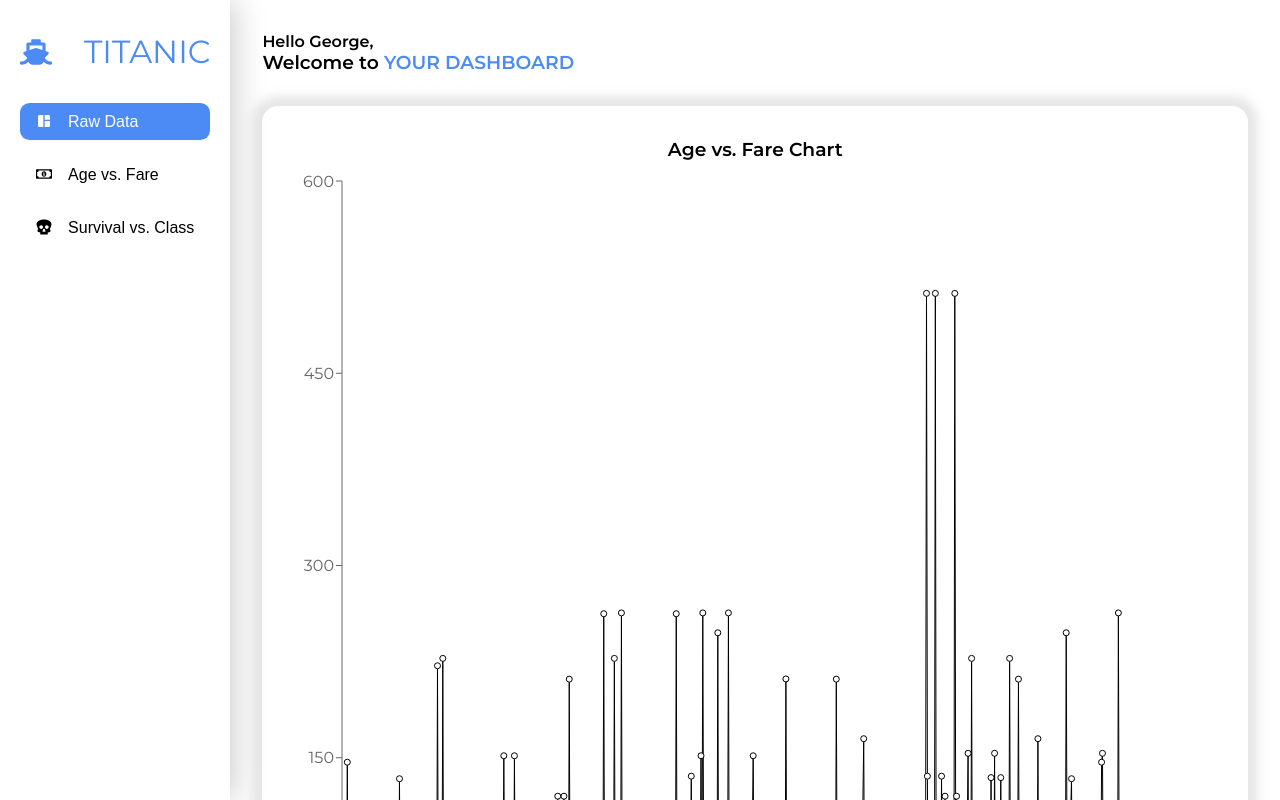
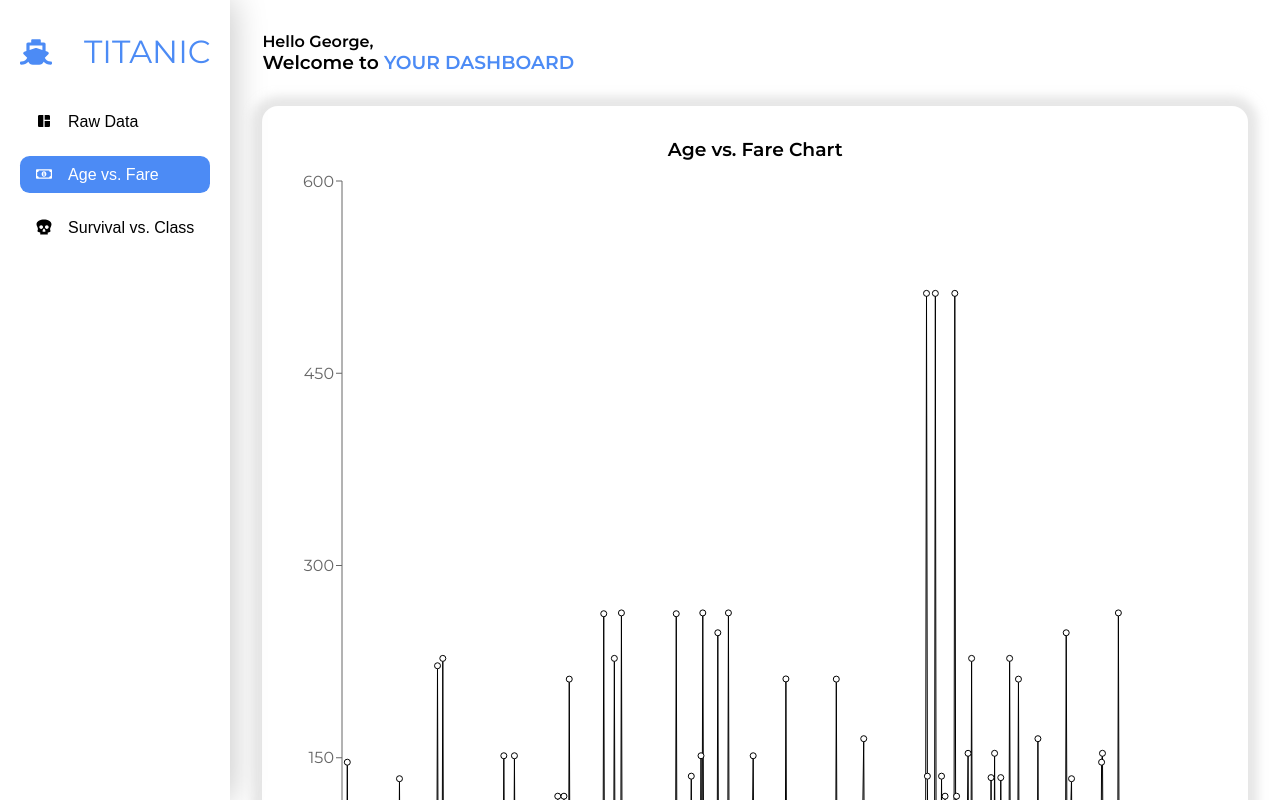
Before and after one commit to nazchini/data-dashboard, a React (Create React App) app: page / in a window 1280 px wide. Shown: the top 800 px of the page. Built offline with nearby package versions, Linux system fonts and the light colour scheme.

Commit message:
Set up Context to manage state across components

```diff
--- a/src/components/Dashboard.jsx
+++ b/src/components/Dashboard.jsx
@@ -1,8 +1,9 @@
-import React, { useEffect } from "react";
+import React, { useEffect, useContext } from "react";
 import styled from "styled-components";
 import Navbar from "./Navbar";
 import Linechart from "./LineChart";
 import Barchart from "./BarChart";
+import ChartsContext from "../store/charts-context";
 import scrollreveal from "scrollreveal";
 
 export default function Dashboard() {
@@ -24,13 +25,15 @@ export default function Dashboard() {
     );
   }, []);
 
+  const chartsCtx = useContext(ChartsContext);
+
   return (
     <>
       <Section>
         <Navbar />
         <div className="flex">
-          <Linechart />
-          <Barchart />
+          {chartsCtx.currentChart === "line" && <Linechart />}
+          {chartsCtx.currentChart === "bar" && <Barchart />}
         </div>
       </Section>
     </>
--- a/src/components/Sidebar.jsx
+++ b/src/components/Sidebar.jsx
@@ -1,5 +1,6 @@
-import React, { useState, useEffect } from "react";
+import React, { useState, useEffect, useContext } from "react";
 import styled from "styled-components";
+import ChartsContext from "../store/charts-context";
 import { MdSpaceDashboard } from "react-icons/md";
 import { FaShip } from "react-icons/fa";
 import { FaRegMoneyBillAlt } from "react-icons/fa";
@@ -9,7 +10,7 @@ import { VscChromeClose } from "react-icons/vsc";
 import scrollreveal from "scrollreveal";
 
 export default function Sidebar() {
-  const [currentLink, setCurrentLink] = useState(1);
+  const chartsCtx = useContext(ChartsContext);
   const [navbarState, setNavbarState] = useState(false);
 
   const html = document.querySelector("html");
@@ -26,9 +27,9 @@ export default function Sidebar() {
     sr.reveal(
       `
           .brand,
-          .links>ul>li:nth-of-type(1),
-          .links>ul>li:nth-of-type(2),
-          .links>ul>li:nth-of-type(3),
+          .charts>ul>li:nth-of-type(1),
+          .charts>ul>li:nth-of-type(2),
+          .charts>ul>li:nth-of-type(3),
       `,
       {
         opacity: 0,
@@ -37,7 +38,10 @@ export default function Sidebar() {
     );
   }, []);
 
-  function updateChartView() {}
+  function updateChartView(chartName) {
+    chartsCtx.updateCurrentChart(chartName);
+    console.log({ chartName });
+  }
 
   return (
     <>
@@ -62,28 +66,29 @@ export default function Sidebar() {
           <div className="charts">
             <ul>
               <li
-                className={currentLink === 1 ? "active" : "none"}
-                onClick={() => setCurrentLink(1)}
+                className={
+                  chartsCtx.currentChart === "table" ? "active" : "none"
+                }
               >
-                <button onClick={updateChartView}>
+                <button onClick={() => updateChartView("table")}>
                   <MdSpaceDashboard />
                   <span> Raw Data</span>
                 </button>
               </li>
               <li
-                className={currentLink === 2 ? "active" : "none"}
-                onClick={() => setCurrentLink(2)}
+                className={
+                  chartsCtx.currentChart === "line" ? "active" : "none"
+                }
               >
-                <button onClick={updateChartView}>
+                <button onClick={() => updateChartView("line")}>
                   <FaRegMoneyBillAlt />
                   <span> Age vs. Fare</span>
                 </button>
               </li>
               <li
-                className={currentLink === 3 ? "active" : "none"}
-                onClick={() => setCurrentLink(3)}
+                className={chartsCtx.currentChart === "bar" ? "active" : "none"}
               >
-                <button onClick={updateChartView}>
+                <button onClick={() => updateChartView("bar")}>
                   <GiDeathSkull />
                   <span> Survival vs. Class</span>
                 </button>
@@ -96,32 +101,23 @@ export default function Sidebar() {
       <ResponsiveNav state={navbarState} className={navbarState ? "show" : ""}>
         <div className="responsive__links">
           <ul>
-            <li
-              className={currentLink === 1 ? "active" : "none"}
-              onClick={() => setCurrentLink(1)}
-            >
-              <button onClick={updateChartView}>
+            <li className={chartsCtx.currentChart === 1 ? "active" : "none"}>
+              <button onClick={() => updateChartView("table")}>
                 <MdSpaceDashboard />
                 <span> Raw Data</span>
               </button>
             </li>
-            <li
-              className={currentLink === 2 ? "active" : "none"}
-              onClick={() => setCurrentLink(2)}
-            >
-              <button onClick={updateChartView}>
+            <li className={chartsCtx.currentChart === 2 ? "active" : "none"}>
+              <button onClick={() => updateChartView("line")}>
                 <FaRegMoneyBillAlt />
                 <span> Age vs. Fare</span>
               </button>
             </li>
-            <li
-              className={currentLink === 3 ? "active" : "none"}
-              onClick={() => setCurrentLink(3)}
-            >
-              <a href="#">
+            <li className={chartsCtx.currentChart === 3 ? "active" : "none"}>
+              <button onClick={() => updateChartView("bar")}>
                 <GiDeathSkull />
                 <span> Survival vs. Class</span>
-              </a>
+              </button>
             </li>
           </ul>
         </div>
@@ -183,6 +179,7 @@ const Section = styled.section`
             }
           }
           button {
+            cursor: pointer;
             background: none;
             border: none;
             display: flex;
--- a/src/index.js
+++ b/src/index.js
@@ -2,10 +2,11 @@ import React from "react";
 import ReactDOM from "react-dom/client";
 import "./index.css";
 import App from "./App";
+import { ChartsContextProvider } from "./store/charts-context";
 
 const root = ReactDOM.createRoot(document.getElementById("root"));
 root.render(
-  <React.StrictMode>
+  <ChartsContextProvider>
     <App />
-  </React.StrictMode>
+  </ChartsContextProvider>
 );
--- /dev/null
+++ b/src/store/charts-context.js
@@ -0,0 +1,31 @@
+import { createContext, useState } from "react";
+
+const ChartsContext = createContext({
+  currentChart: "line",
+  updateCurrentChart: (chart) => {},
+});
+
+export function ChartsContextProvider(props) {
+  const [chart, setChart] = useState("line");
+
+  function updateChart(chartSelected) {
+    setChart((prevChart) => {
+      if (prevChart !== chartSelected) {
+        return chartSelected;
+      }
+    });
+  }
+
+  const context = {
+    currentChart: chart,
+    updateCurrentChart: updateChart,
+  };
+
+  return (
+    <ChartsContext.Provider value={context}>
+      {props.children}
+    </ChartsContext.Provider>
+  );
+}
+
+export default ChartsContext;
```
